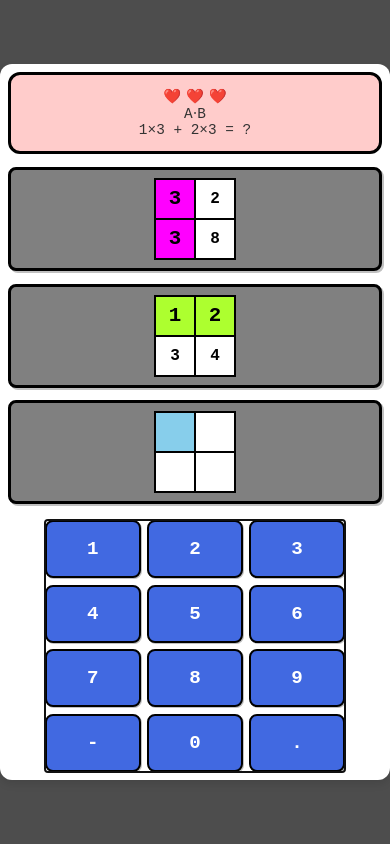
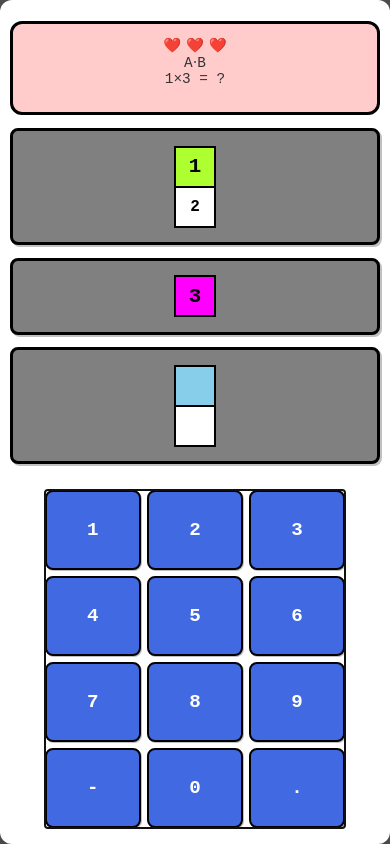
Before and after one commit to samkc-0/workbook, a React (Vite) app: page / in a window 390 px wide. Built offline with nearby package versions, Linux system fonts and the light colour scheme.

Commit message:
add static method to create matrices from arrays

```diff
--- a/src/Activities/Matmul.tsx
+++ b/src/Activities/Matmul.tsx
@@ -14,6 +14,18 @@ type ProblemSet = { currentProblem: number; problems: MatmulTask[] };
 const matmulProblems: ProblemSet = {
   currentProblem: 0,
   problems: [
+    {
+      A: {
+        data: [[1], [2]],
+        rows: 2,
+        columns: 1,
+      },
+      B: {
+        data: [[3]],
+        rows: 1,
+        columns: 1,
+      },
+    },
     {
       A: {
         data: [
--- a/src/index.css
+++ b/src/index.css
@@ -13,6 +13,8 @@ body {
   justify-content: center;
   align-items: center;
   min-height: 100vh;
+  margin: 0;
+  padding: 0;
 }
 
 main {
@@ -23,11 +25,12 @@ main {
   gap: 1rem;
   width: 100vw;
   max-width: 800px;
-  padding: 1rem;
+  padding: 2.5vh 2.5vw 2.5vh 2.5vw;
   background-color: #fff;
   border-radius: 12px;
   box-shadow: 0 4px 8px rgba(0, 0, 0, 0.1);
   overflow: hidden;
+  min-height: 100vh;
 }
 
 .matrix-grid {
@@ -39,7 +42,11 @@ main {
   gap: 1rem;
   width: 100%;
   max-width: 600px;
-  margin: auto;
+  position: fixed;
+  top: 2.5vh;
+  min-height: 55vh;
+  max-height: 55vh;
+  padding: 0 0 2.5vh 0;
 }
 
 .info {
@@ -120,12 +127,16 @@ table.matrix {
 }
 
 .phone-pad {
+  position: fixed;
+  bottom: 1rem;
   display: grid;
   grid-template-columns: repeat(3, 1fr);
   gap: 0.5rem;
   width: 100%;
   max-width: 300px;
   margin: auto;
+  min-height: 40vh;
+  max-height: 40vh;
 }
 
 .phone-pad button {
@@ -167,16 +178,18 @@ table.matrix {
 @media (max-width: 600px) {
   main {
     padding: 0.5rem;
+
     max-width: 100vw;
   }
 
   .matrix-grid {
     grid-template-areas:
       "info"
+      "A"
       "B"
-      "A"
       "answer";
     grid-template-columns: 1fr;
+    padding: 0vh 2.5vw 2.5vh 2.5vw;
     gap: 0.8rem;
   }
 
```
Also changed, not shown: src/Classes/PedagogicalMatrix.ts (+21 -0 lines), 2 other files (tests, documents, lock files or other folders).
